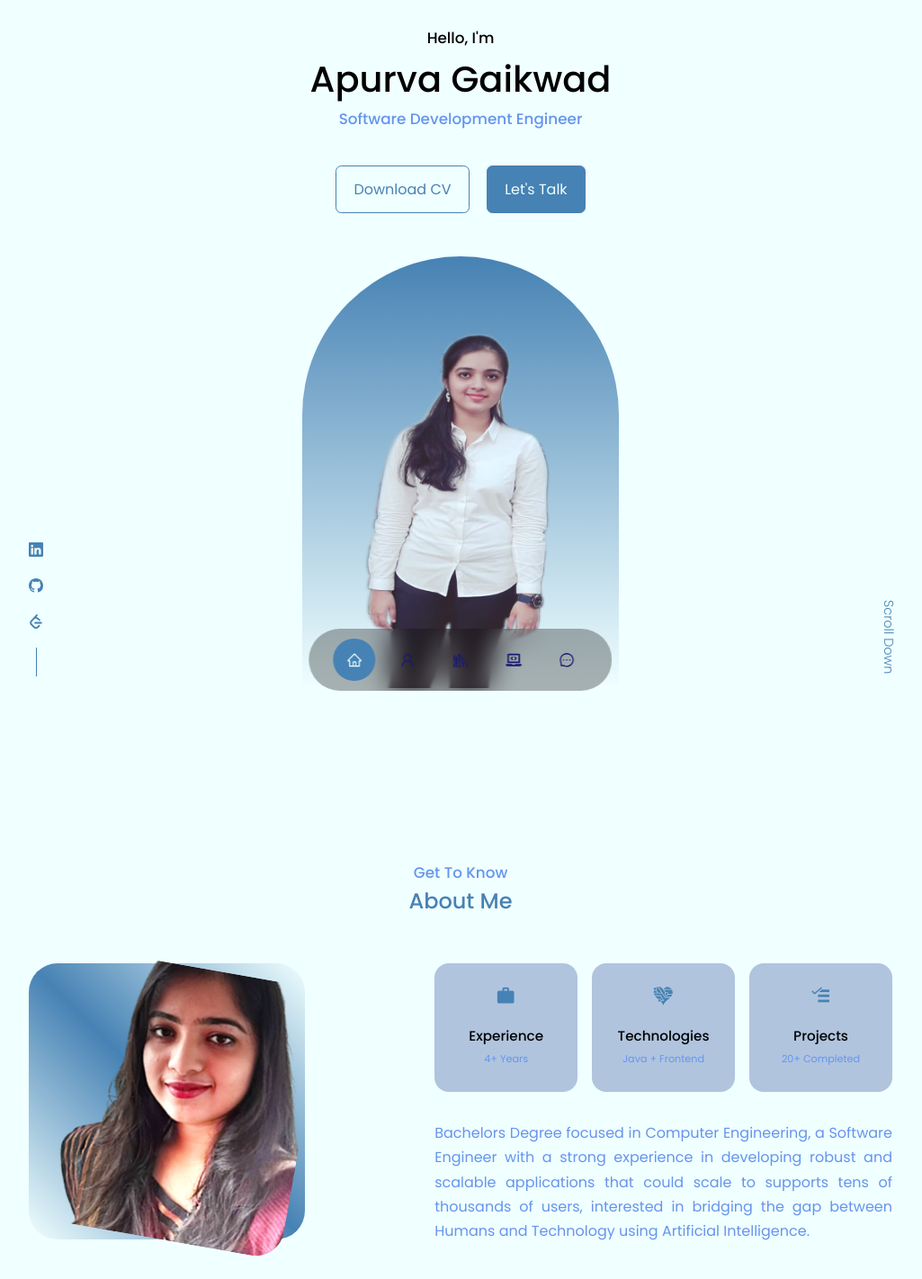
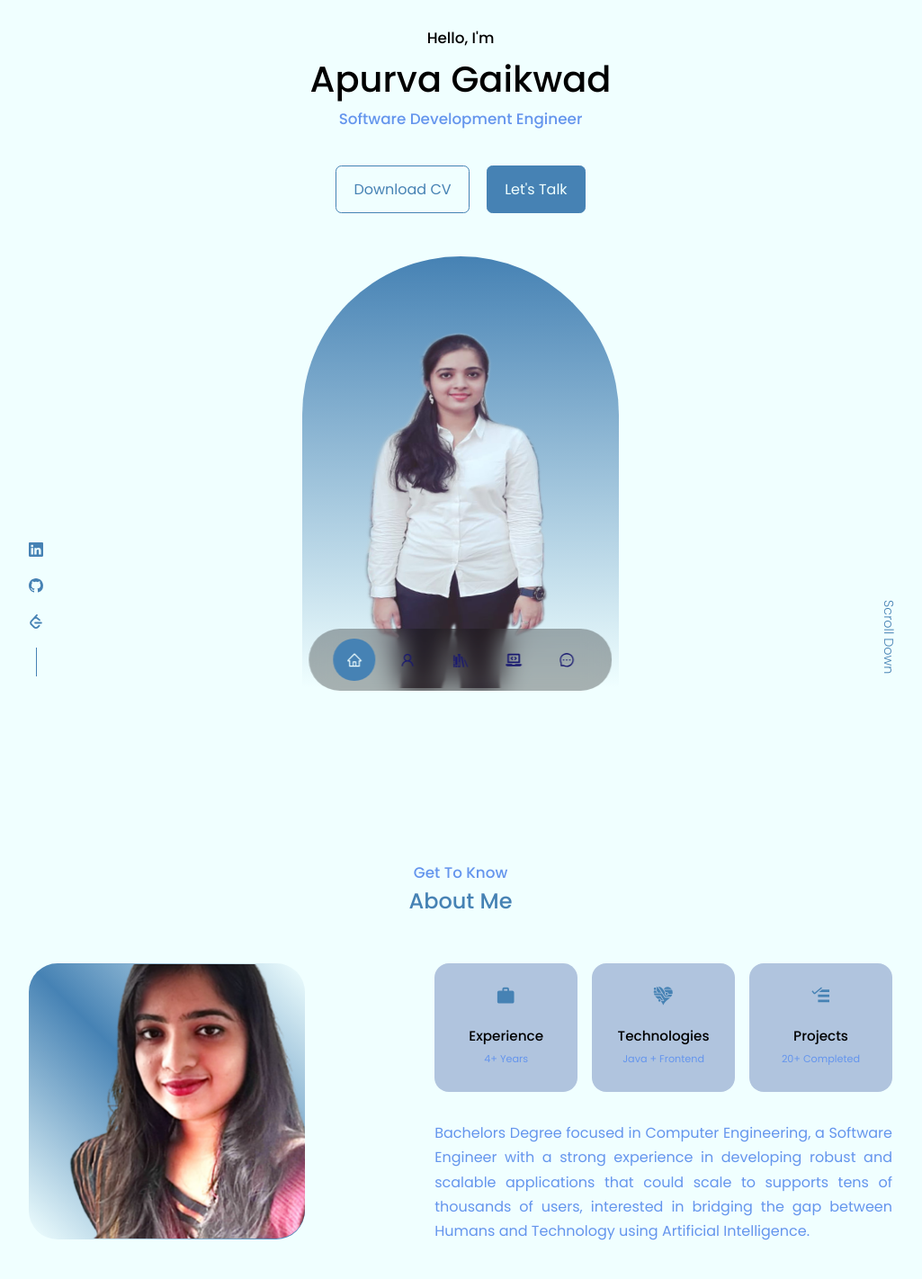
Before and after one commit to gaikwadapurva/gaikwadapurva.github.io, a React (Create React App) app: page / in a window 1280 px wide. Shown: the top 1422 px of the page at 90% size, without its empty margins (128-1153 px from the left). Built offline with nearby package versions, Linux system fonts and the light colour scheme.

Commit message:
CSS changes for images

```diff
--- a/src/components/about/about.css
+++ b/src/components/about/about.css
@@ -21,8 +21,6 @@
 .about__me-image {
     border-radius: 2rem;
     overflow: hidden;
-    transform: rotate(10deg);
-    transition: var(--transition);
 }
 
 .about__me-image:hover {
--- a/src/components/header/header.css
+++ b/src/components/header/header.css
@@ -52,6 +52,10 @@ header {
     padding: 5rem 1.5rem 1.5rem 1.5rem;
 }
 
+.me img {
+    transform: rotate(-5.5deg);
+}
+
 /* =============================== SCROLL DOWN =============================== */
 
 .scroll__down {
```
